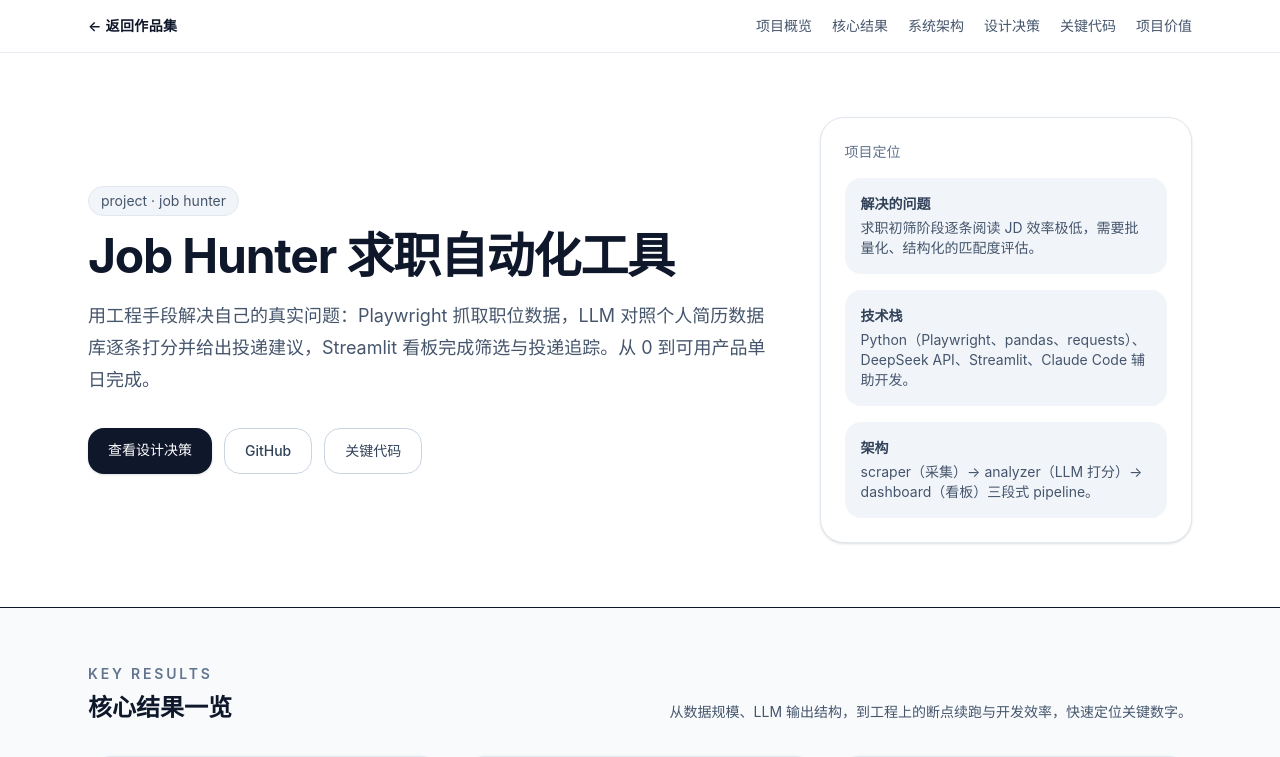
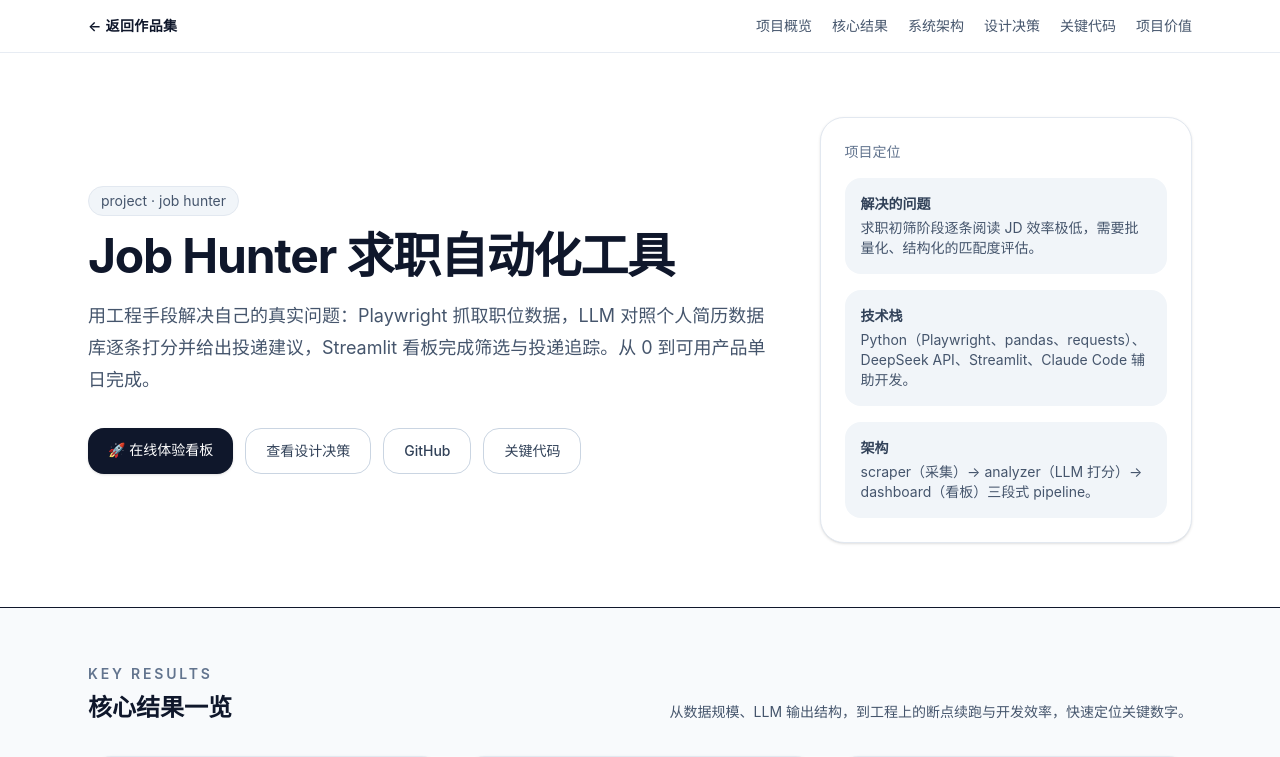
Before and after one commit to wnt0801/olist-portfolio-site, a Next.js app: page /projects/job-hunter in a window 1280 px wide. Shown: the top 757 px of the page. Built offline with nearby package versions, Linux system fonts and the light colour scheme.

Commit message:
feat: 接入 job-hunter Streamlit 在线 demo 入口

```diff
--- a/app/page.tsx
+++ b/app/page.tsx
@@ -71,6 +71,7 @@ conclusion: "建议结论：维持 gate_30 方案，双框架一致支持，推
         { value: "Streamlit", label: "交互看板" },
       ],
       github: "https://github.com/wnt0801/job-hunter",
+        demoUrl: "https://wnt0801-job-hunter.streamlit.app/",
       cover: "/images/job_hunter_dashboard.png",
       coverAlt: "求职追踪看板",
     },
@@ -148,8 +149,11 @@ conclusion: "建议结论：维持 gate_30 方案，双框架一致支持，推
                     )}
 
                     <div className="mt-6 flex flex-wrap gap-3">
-                      <Link href={`/projects/${p.slug}`} className="rounded-2xl bg-slate-900 px-4 py-2 text-sm font-medium text-white transition hover:opacity-90">进入项目详情</Link>
-                      <a href={p.github} target="_blank" rel="noreferrer" className="rounded-2xl border border-slate-300 bg-white px-4 py-2 text-sm font-medium text-slate-700 transition hover:bg-slate-100">GitHub</a>
+                       <Link href={`/projects/${p.slug}`} className="rounded-2xl bg-slate-900 px-4 py-2 text-sm font-medium text-white ...">进入项目详情</Link>
+            {p.demoUrl && (
+              <a href={p.demoUrl} target="_blank" rel="noreferrer" className="rounded-2xl border border-slate-300 bg-white px-4 py-2 text-sm font-medium text-slate-700 transition hover:bg-slate-100">在线体验</a>
+            )}
+            <a href={p.github} target="_blank" rel="noreferrer" className="rounded-2xl border border-slate-300 bg-white px-...">GitHub</a>
                     </div>
                   </div>
 
--- a/app/projects/job-hunter/page.tsx
+++ b/app/projects/job-hunter/page.tsx
@@ -135,9 +135,15 @@ def call_api(profile, job_content, job_requirements, api_key):
                 <h1 className="text-4xl font-bold tracking-tight sm:text-5xl">Job Hunter 求职自动化工具</h1>
                 <p className="mt-5 max-w-3xl text-lg leading-8 text-slate-600">用工程手段解决自己的真实问题：Playwright 抓取职位数据，LLM 对照个人简历数据库逐条打分并给出投递建议，Streamlit 看板完成筛选与投递追踪。从 0 到可用产品单日完成。</p>
                 <div className="mt-8 flex flex-wrap gap-3">
-                  <a href="#findings" className="rounded-2xl bg-slate-900 px-5 py-3 text-sm font-medium text-white shadow-sm transition hover:opacity-90">查看设计决策</a>
-                  <a href="https://github.com/wnt0801/job-hunter" target="_blank" rel="noreferrer" className="rounded-2xl border border-slate-300 bg-white px-5 py-3 text-sm font-medium text-slate-700 transition hover:bg-slate-100">GitHub</a>
-                  <a href="#code-highlight" className="rounded-2xl border border-slate-300 bg-white px-5 py-3 text-sm font-medium text-slate-700 transition hover:bg-slate-100">关键代码</a>
+                  <a href="https://wnt0801-job-hunter.streamlit.app/" target="_blank" rel="noreferrer"
+                     className="rounded-2xl bg-slate-900 px-5 py-3 text-sm font-medium text-white shadow-sm transition hover:opacity-90">🚀
+                    在线体验看板</a>
+                  <a href="#findings"
+                     className="rounded-2xl border border-slate-300 bg-white px-5 py-3 text-sm font-medium text-slate-700 transition hover:bg-slate-100">查看设计决策</a>
+                  <a href="https://github.com/wnt0801/job-hunter" target="_blank" rel="noreferrer"
+                     className="rounded-2xl border border-slate-300 bg-white px-5 py-3 text-sm font-medium text-slate-700 transition hover:bg-slate-100">GitHub</a>
+                  <a href="#code-highlight"
+                     className="rounded-2xl border border-slate-300 bg-white px-5 py-3 text-sm font-medium text-slate-700 transition hover:bg-slate-100">关键代码</a>
                 </div>
               </div>
 
@@ -230,10 +236,20 @@ def call_api(profile, job_content, job_requirements, api_key):
             <h2 className="mt-2 text-2xl font-bold">求职追踪看板</h2>
           </div>
           <div className="rounded-3xl border border-slate-200 bg-white p-6 shadow-sm">
-            <div className="mb-3 inline-flex rounded-full bg-slate-100 px-3 py-1 text-xs font-medium text-slate-600">streamlit · app.py</div>
+            <div
+                className="mb-3 inline-flex rounded-full bg-slate-100 px-3 py-1 text-xs font-medium text-slate-600">streamlit
+              · app.py
+            </div>
             <h3 className="text-lg font-bold">汇总指标 + 三维筛选 + 投递状态管理</h3>
-            <p className="mt-2 text-sm leading-7 text-slate-600">顶部展示总职位数、已投递、约面数与平均匹配度；下方表格支持按城市、匹配度区间、投递状态筛选，每条记录附 LLM 推荐语，投递状态修改后直接写回数据文件。</p>
-            <img src="/images/job_hunter_dashboard.png" alt="求职追踪看板" className="mt-5 w-full rounded-2xl border border-slate-200 bg-slate-50" />
+            <p className="mt-2 text-sm leading-7 text-slate-600">顶部展示总职位数、已投递、约面数与平均匹配度；下方表格支持按城市、匹配度区间、投递状态筛选，每条记录附
+              LLM 推荐语，投递状态修改后直接写回数据文件。</p>
+            <img src="/images/job_hunter_dashboard.png" alt="求职追踪看板"
+                 className="mt-5 w-full rounded-2xl border border-slate-200 bg-slate-50"/>
+            <div className="mt-4 flex items-center justify-between gap-3 rounded-2xl bg-slate-100 p-4">
+              <p className="text-sm text-slate-600">可在线体验完整看板（脱敏抽样数据，88 条）</p>
+              <a href="https://wnt0801-job-hunter.streamlit.app/" target="_blank" rel="noreferrer"
+                 className="shrink-0 rounded-2xl bg-slate-900 px-4 py-2 text-sm font-medium text-white transition hover:opacity-90">打开看板</a>
+            </div>
           </div>
         </section>
 
```
